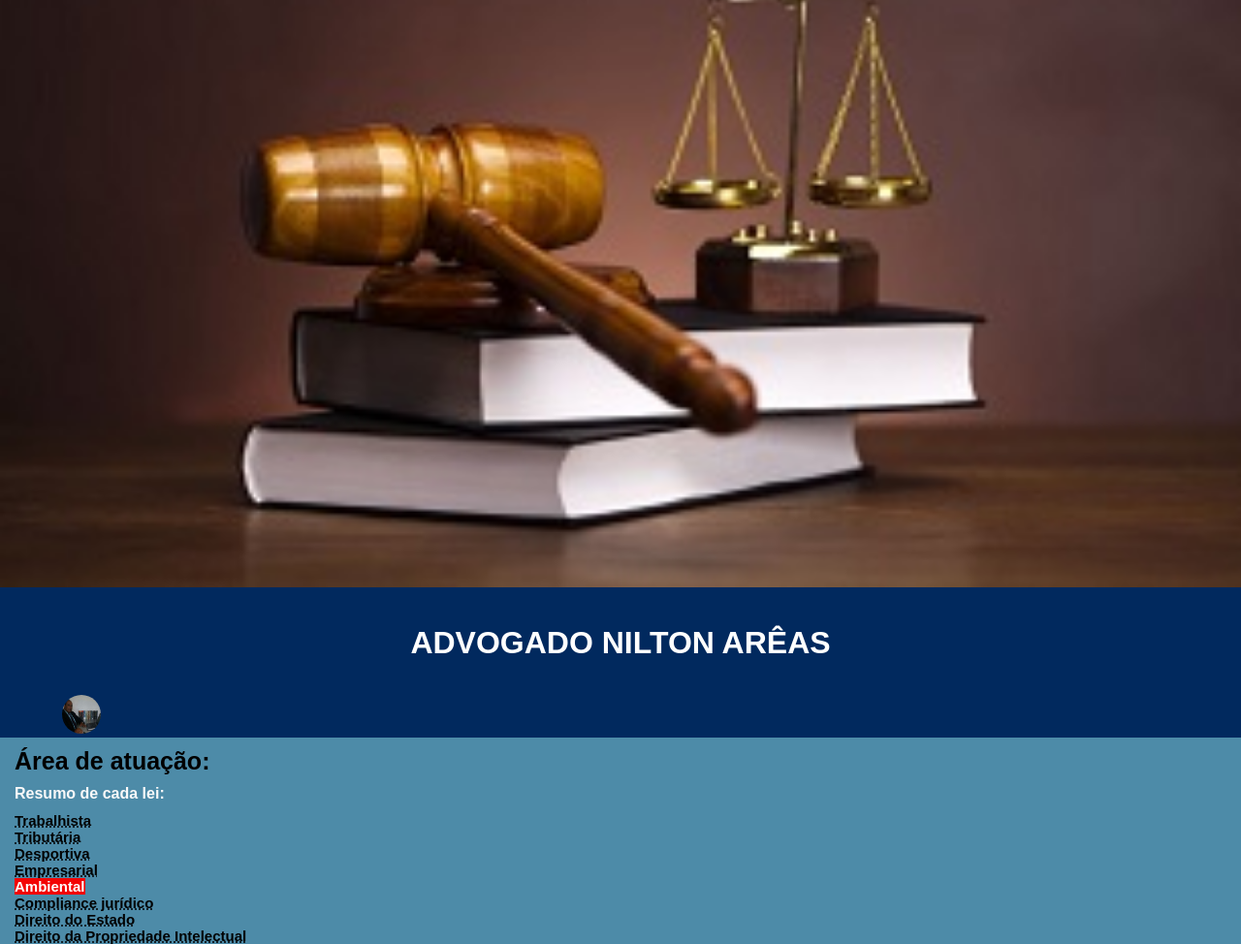
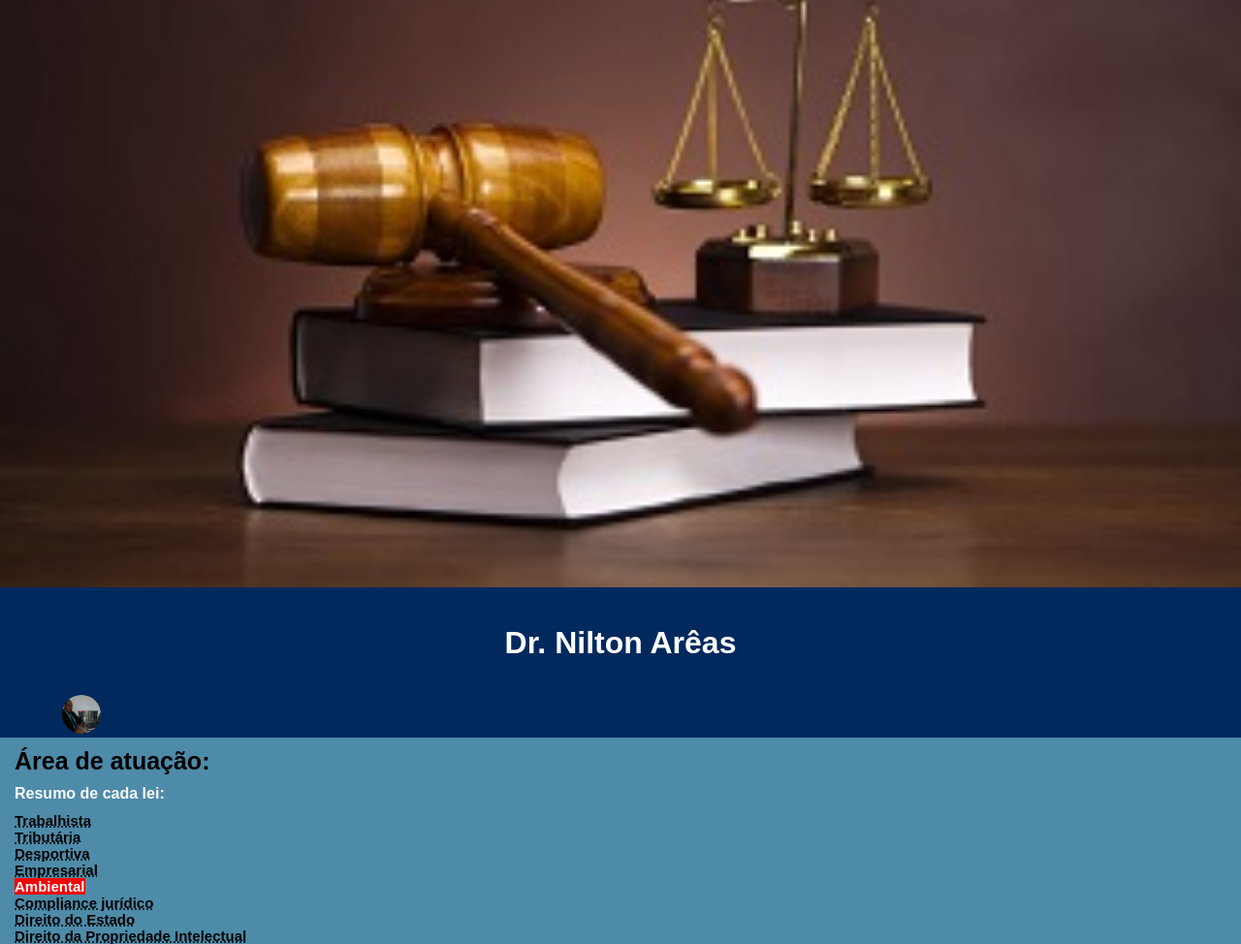
Before and after one commit to devmarcelomacedo/clientes, a plain HTML site: page index.html in a window 1280 px wide. Shown: the part 263-1237 px from the top of the page at 97% size. Drawn offline with Linux system fonts and the light colour scheme.

Commit message:
nome mudei

```diff
--- a/index.html
+++ b/index.html
@@ -16,7 +16,7 @@
     <div>
         <abbr title="ADV NILTON ARÊAS"><img src="imagem/advocacia.jpg" alt="Logo da imagem"></abbr>
 
-        <H1>ADVOGADO NILTON ARÊAS</H1>
+        <H1>Dr. Nilton Arêas</H1>
         <img src="imagem/ADV NILTON.jpg" alt="Logo da foto" id="foto">
 
         <div class="atuacao">
```
